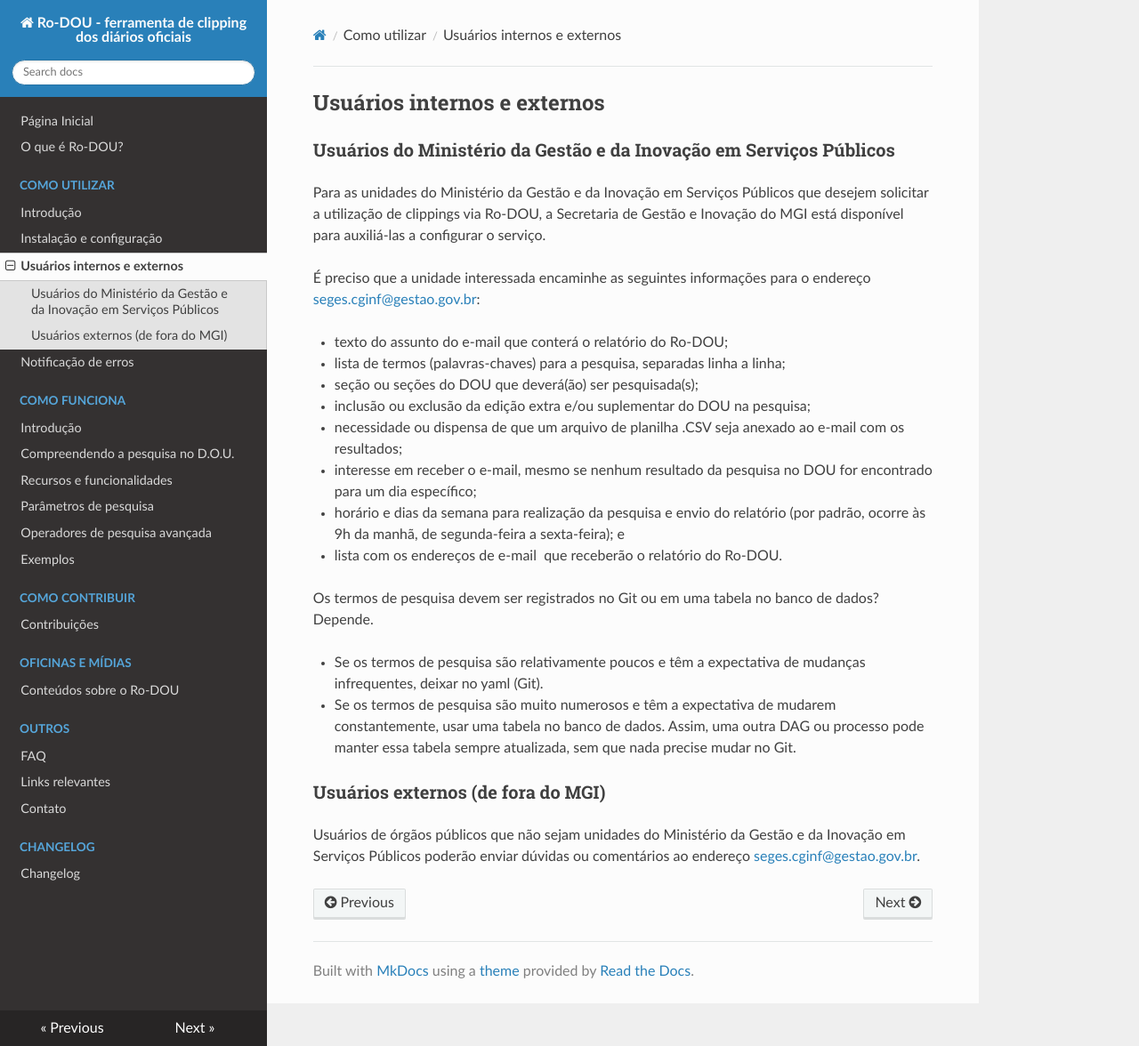
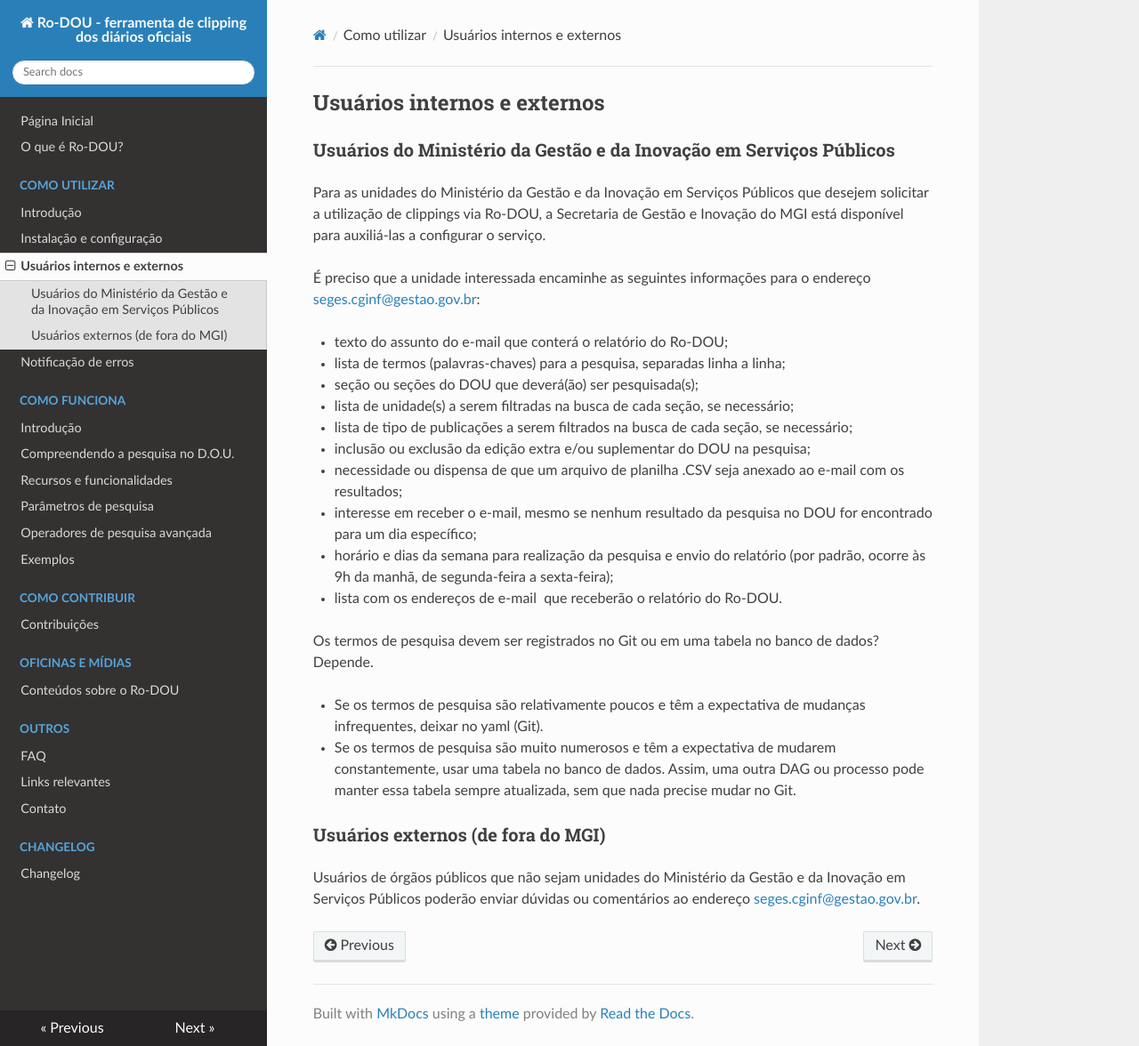
Before and after one commit to gestaogovbr/Ro-dou, an MkDocs documentation site: the page built from docs/docs/como_utilizar/usuarios.md, in a window 1280 px wide and 1176 px high. Shown: the whole window at 89% size. Built offline with MkDocs 1.6.1, drawn with Linux system fonts in a browser that asks for light colours; nearby versions of some CDN libraries.

Commit message:
update form

```diff
--- a/docs/docs/como_utilizar/usuarios.md
+++ b/docs/docs/como_utilizar/usuarios.md
@@ -9,10 +9,12 @@
 * texto do assunto do e-mail que conterá o relatório do Ro-DOU;
 * lista de termos (palavras-chaves) para a pesquisa, separadas linha a linha;
 * seção ou seções do DOU que deverá(ão) ser pesquisada(s);
+* lista de unidade(s) a serem filtradas na busca de cada seção, se necessário;
+* lista de tipo de publicações a serem filtrados na busca de cada seção, se necessário;
 * inclusão ou exclusão da edição extra e/ou suplementar do DOU na pesquisa;
 * necessidade ou dispensa de que um arquivo de planilha .CSV seja anexado ao e-mail com os resultados;
 * interesse em receber o e-mail, mesmo se nenhum resultado da pesquisa no DOU for encontrado para um dia específico;
-* horário e dias da semana para realização da pesquisa e envio do relatório (por padrão, ocorre às 9h da manhã, de segunda-feira a sexta-feira); e
+* horário e dias da semana para realização da pesquisa e envio do relatório (por padrão, ocorre às 9h da manhã, de segunda-feira a sexta-feira);
 * lista com os endereços de e-mail  que receberão o relatório do Ro-DOU.
 
 
```
